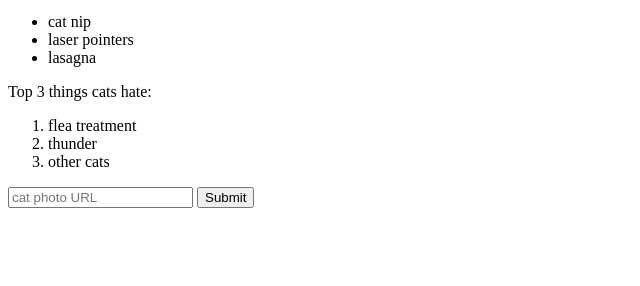
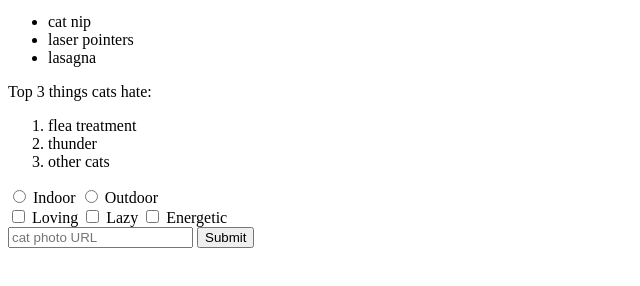
Before and after one commit to GodsMitten/freecodecamp-basic-html, a plain HTML site: page index.html in a window 1280 px wide. Shown: the part 442-728 px from the top of the page, without its empty margins (0-640 px from the left). Drawn offline with Linux system fonts and the light colour scheme.

Commit message:
added radio buttons and checkboxes

```diff
--- a/index.html
+++ b/index.html
@@ -35,7 +35,69 @@
         <li>other cats</li>
       </ol>
       <form action="https://www.freecatphotoapp.com/submit-cat-photo">
-                <!--  -->
+        <!-- You can use radio buttons for questions where you want the
+                    user to only give you one answer out of multiple options.
+                All related radio buttons should have the same name attribute
+                to create a radio button group. By creating a radio group,
+                selecting any single radio button will automatically deselect
+                the other buttons within the same group ensuring only one answer
+                is provided by the user.
+                e.g. <label>
+                        <input type="radio" name="indoor-outdoor">Indoor
+                     </label>
+                It is considered best practice to set a for attribute on the label element, with a value that matches the value of the id attribute of the input element. This allows assistive technologies to create a linked relationship between the label and the related input element. For example:
+
+                    <input id="indoor" type="radio" name="indoor-outdoor">
+                    <label for="indoor">Indoor</label> -->
+
+        <!-- You can set a checkbox or radio button to be checked
+                    by default using the checked attribute.
+
+                    To do this, just add the word checked to the inside of an input element.
+                    For example:
+                    <input type="radio" name="test-name" checked> -->
+        <label for="indoor">
+          <input
+            id="indoor"
+            type="radio"
+            name="indoor-outdoor"
+            value="indoor"
+          />
+          Indoor
+        </label>
+        <label for="outdoor">
+          <input
+            id="outdoor"
+            type="radio"
+            name="indoor-outdoor"
+            value="outdoor"
+          />
+          Outdoor
+        </label>
+        <br />
+
+        <!-- Forms commonly use checkboxes for questions that may have more
+                    than one answer.
+                    All related checkbox inputs should have the same name attribute. -->
+
+        <label for="loving">
+          <input
+            id="loving"
+            type="checkbox"
+            name="personality"
+            value="loving"
+          />
+          Loving
+        </label>
+        <label for="lazy">
+          <input id="lazy" type="checkbox" name="personality" />
+          Lazy
+        </label>
+        <label for="energetic">
+          <input id="energetic" type="checkbox" name="personality" />
+          Energetic
+        </label>
+        <br />
         <input type="text" placeholder="cat photo URL" required />
         <button type="submit">Submit</button>
       </form>
```
Lines whose indentation alone changed are shown as unchanged.
